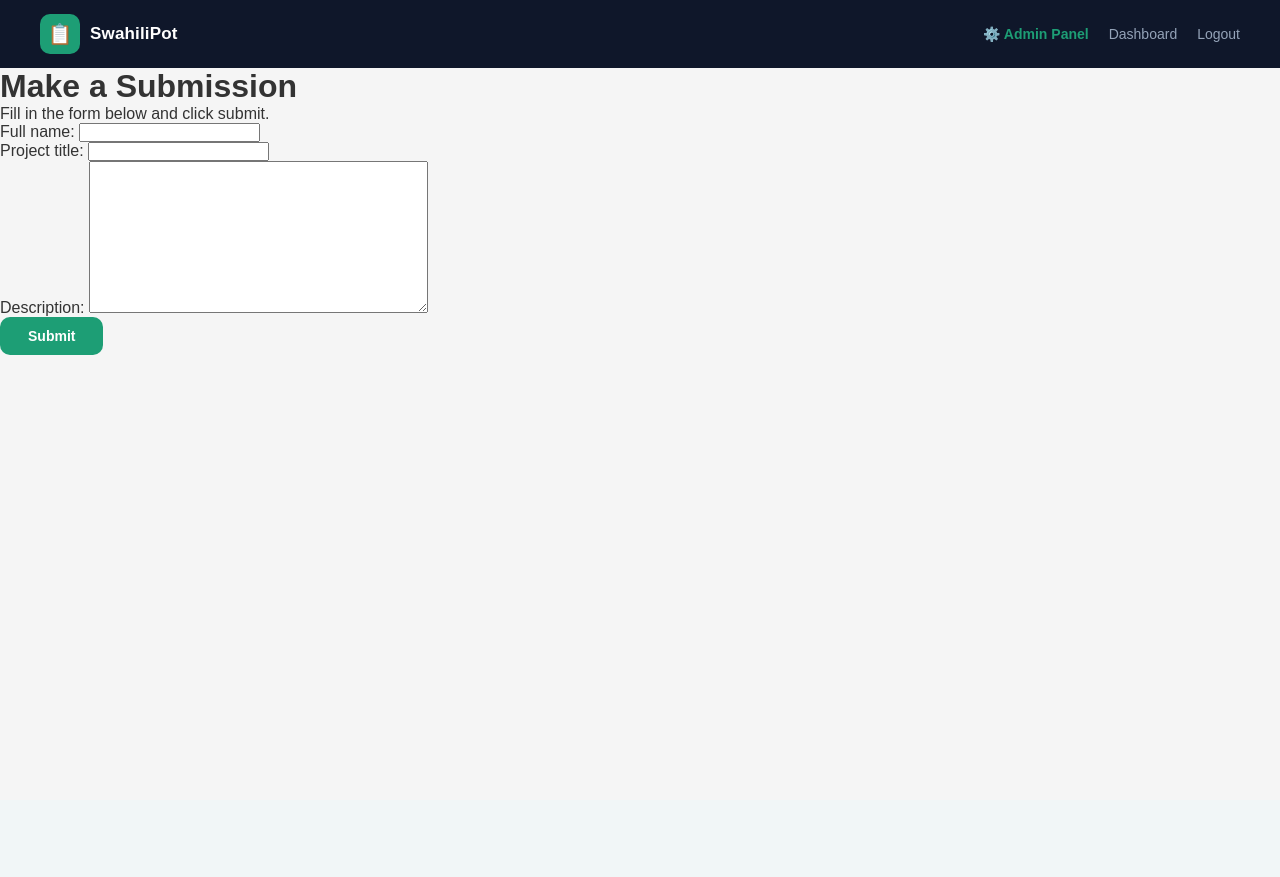
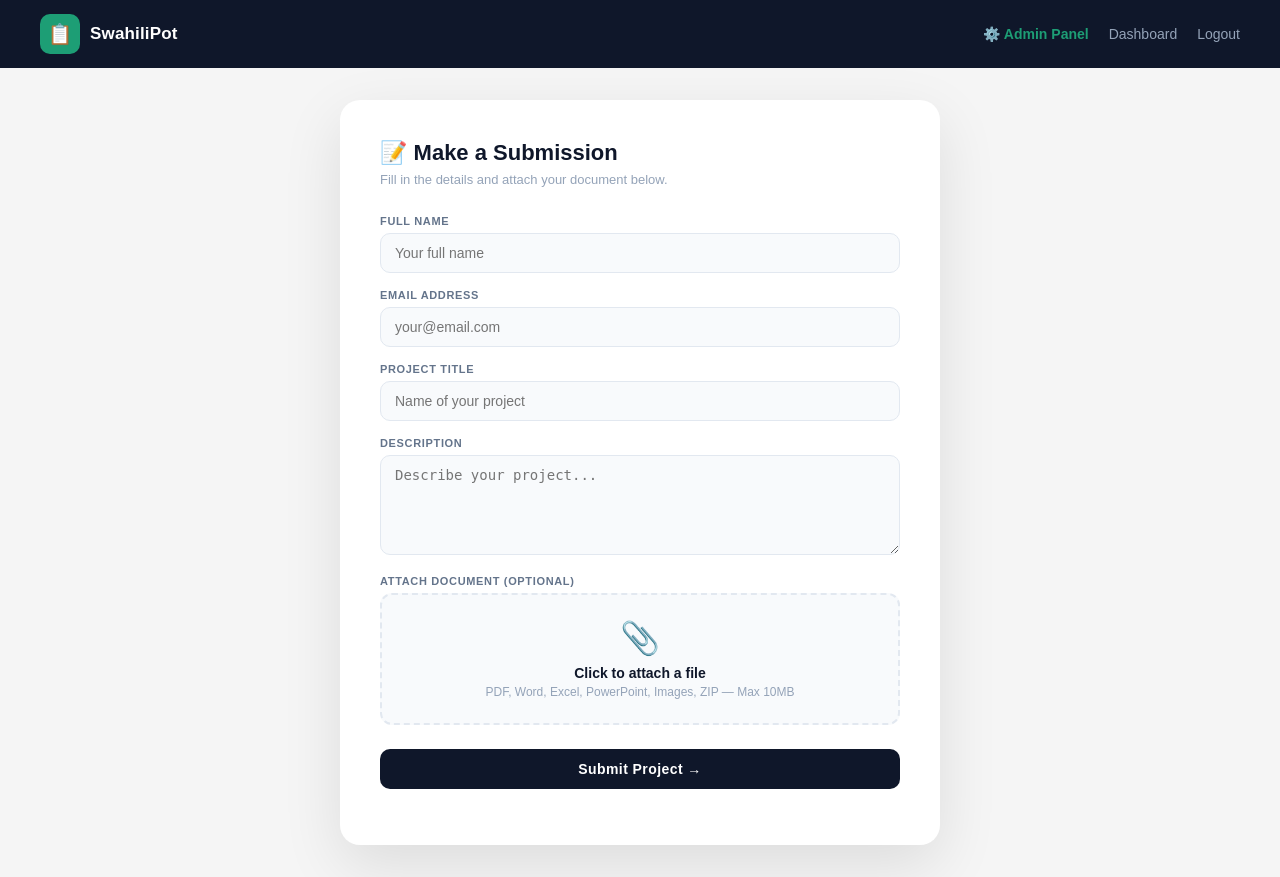
Before and after one commit to 13getid/workflow-submission-system, a Django app: page /submit/ in a window 1280 px wide. Before the commit the page ends 355 px from the top, so only its background shows below. Run offline with Django 5.2, Linux system fonts and the light colour scheme; the visitor is signed in with stand-in values (Sample User, id 1).

Commit message:
Updated the submission action enabling file attachment,viewing and  download of  files in both admin and dashboard panel

```diff
--- a/core/settings.py
+++ b/core/settings.py
@@ -120,3 +120,8 @@ STATIC_URL = 'static/'
 
 LOGIN_URL = '/login/'
 LOGIN_REDIRECT_URL ='/dashboard'
+
+import os
+
+MEDIA_URL ='/media/'
+MEDIA_ROOT = os.path.join(BASE_DIR, 'media')
--- a/core/urls.py
+++ b/core/urls.py
@@ -16,8 +16,10 @@ Including another URLconf
 """
 from django.contrib import admin
 from django.urls import path, include
+from django.conf import settings
+from django.conf.urls.static import static
 
 urlpatterns = [
     path('admin/', admin.site.urls),
     path('', include('submissions.urls')),
-]
+] + static(settings.MEDIA_URL, document_root= settings.MEDIA_ROOT)
--- a/submissions/forms.py
+++ b/submissions/forms.py
@@ -1,7 +1,26 @@
 from django import forms
 from .models import Submission
+import os
 
 class SubmissionForm(forms.ModelForm):
     class Meta:
         model = Submission
-        fields = [ 'full_name','project_title','description']
+        fields = ['full_name', 'email', 'project_title', 'description', 'file']
+
+    def clean_file(self):
+        file = self.cleaned_data.get('file')
+        if file:
+            allowed_extensions = [
+                '.pdf', '.doc', '.docx',
+                '.xls', '.xlsx',
+                '.ppt', '.pptx',
+                '.txt', '.csv',
+                '.jpg', '.jpeg', '.png',
+                '.zip', '.rar',
+            ]
+            ext = os.path.splitext(file.name)[1].lower()
+            if ext not in allowed_extensions:
+                raise forms.ValidationError('File type not allowed!')
+            if file.size > 10 * 1024 * 1024:
+                raise forms.ValidationError('File too large. Maximum size is 10MB.')
+        return file
--- a/submissions/models.py
+++ b/submissions/models.py
@@ -16,6 +16,7 @@ class Submission(models.Model):
     description = models.TextField()
     status = models.CharField(max_length=20, choices=STATUS_CHOICES, default='pending')
     submitted_at = models.DateTimeField(auto_now_add= True)
+    file = models.FileField(upload_to='submissions/',blank=True, null=True)
 
     def __str__(self):
         return self.project_title
--- a/submissions/templates/submissions/submit.html
+++ b/submissions/templates/submissions/submit.html
@@ -1,13 +1,69 @@
 {% extends 'submissions/base.html' %}
-{% block title %}Submit - SwahiliPot Submission System{% endblock %}
+
+{% block title %}Submit — SwahiliPot{% endblock %}
+
 {% block content %}
-<div class = "hero">
-    <h1>Make a Submission</h1>
-    <p>Fill in the form below and click submit.</p>
-    <form method= "POST">
-        {% csrf_token %}
-        {{form.as_p}}
-        <button type ="submit" class="btn">Submit</button>
+<div class="page-center">
+  <div style="background:#fff; border-radius:20px; padding:2.5rem; width:100%; max-width:600px; box-shadow:0 20px 60px rgba(0,0,0,0.1);">
+
+    <h1 style="font-size:22px; font-weight:800; color:#0f172a; margin-bottom:6px;">📝 Make a Submission</h1>
+    <p style="font-size:13px; color:#94a3b8; margin-bottom:1.75rem;">Fill in the details and attach your document below.</p>
+
+    <form method="POST" enctype="multipart/form-data">
+      {% csrf_token %}
+
+      <div class="field-group">
+        <label class="field-label">FULL NAME</label>
+        <input class="field-input" type="text" name="full_name" placeholder="Your full name" required>
+      </div>
+
+      <div class="field-group">
+        <label class="field-label">EMAIL ADDRESS</label>
+        <input class="field-input" type="email" name="email" placeholder="your@email.com" required>
+      </div>
+
+      <div class="field-group">
+        <label class="field-label">PROJECT TITLE</label>
+        <input class="field-input" type="text" name="project_title" placeholder="Name of your project" required>
+      </div>
+
+      <div class="field-group">
+        <label class="field-label">DESCRIPTION</label>
+        <textarea class="field-input textarea" name="description" placeholder="Describe your project..." required></textarea>
+      </div>
+
+      <!-- File upload section -->
+      <div class="field-group">
+        <label class="field-label">ATTACH DOCUMENT (OPTIONAL)</label>
+        <div style="border:2px dashed #e2e8f0; border-radius:12px; padding:24px; text-align:center; background:#f8fafc; cursor:pointer;" onclick="document.getElementById('file-input').click()">
+          <div style="font-size:32px; margin-bottom:8px;">📎</div>
+          <p style="font-size:14px; font-weight:600; color:#0f172a; margin-bottom:4px;">Click to attach a file</p>
+          <p style="font-size:12px; color:#94a3b8;">PDF, Word, Excel, PowerPoint, Images, ZIP — Max 10MB</p>
+          <input id="file-input" type="file" name="file" style="display:none"
+            accept=".pdf,.doc,.docx,.xls,.xlsx,.ppt,.pptx,.txt,.csv,.jpg,.jpeg,.png,.zip,.rar"
+            onchange="showFileName(this)">
+        </div>
+        <div id="file-name" style="margin-top:8px; font-size:13px; color:#1D9E75; font-weight:600; display:none;"></div>
+        {% if form.file.errors %}
+          <div style="margin-top:8px; font-size:13px; color:#991b1b;">{{ form.file.errors|join:", " }}</div>
+        {% endif %}
+      </div>
+
+      <button type="submit" class="btn-primary" style="margin-top:0.5rem;">
+        Submit Project →
+      </button>
+
     </form>
+  </div>
 </div>
+
+<script>
+function showFileName(input) {
+    const display = document.getElementById('file-name');
+    if (input.files && input.files[0]) {
+        display.textContent = '✅ ' + input.files[0].name;
+        display.style.display = 'block';
+    }
+}
+</script>
 {% endblock %}
--- a/submissions/views.py
+++ b/submissions/views.py
@@ -13,15 +13,18 @@ def submit(request):
     if not request.user.is_authenticated:
         return redirect('login')
     if request.method == 'POST':
-        form = SubmissionForm(request.POST)
+        form = SubmissionForm(request.POST, request.FILES)
         if form.is_valid():
             Submission = form.save(commit=False)
             Submission.user = request.user
             Submission.save()
             return redirect('dashboard')
+        else:
+            print("FROM ERRORS:", form.errors)
     else:
         form = SubmissionForm()
     return render(request, 'submissions/submit.html', {'form': form})
+
 def success(request):
     return render(request, 'submission/success.html')
 @login_required
```
Also changed, not shown: submissions/templates/submissions/admin_dashboard.html (+16 -2 lines), submissions/templates/submissions/dashboard.html (+8 -2 lines), submissions/migrations/0003_submission_file.py (added).
